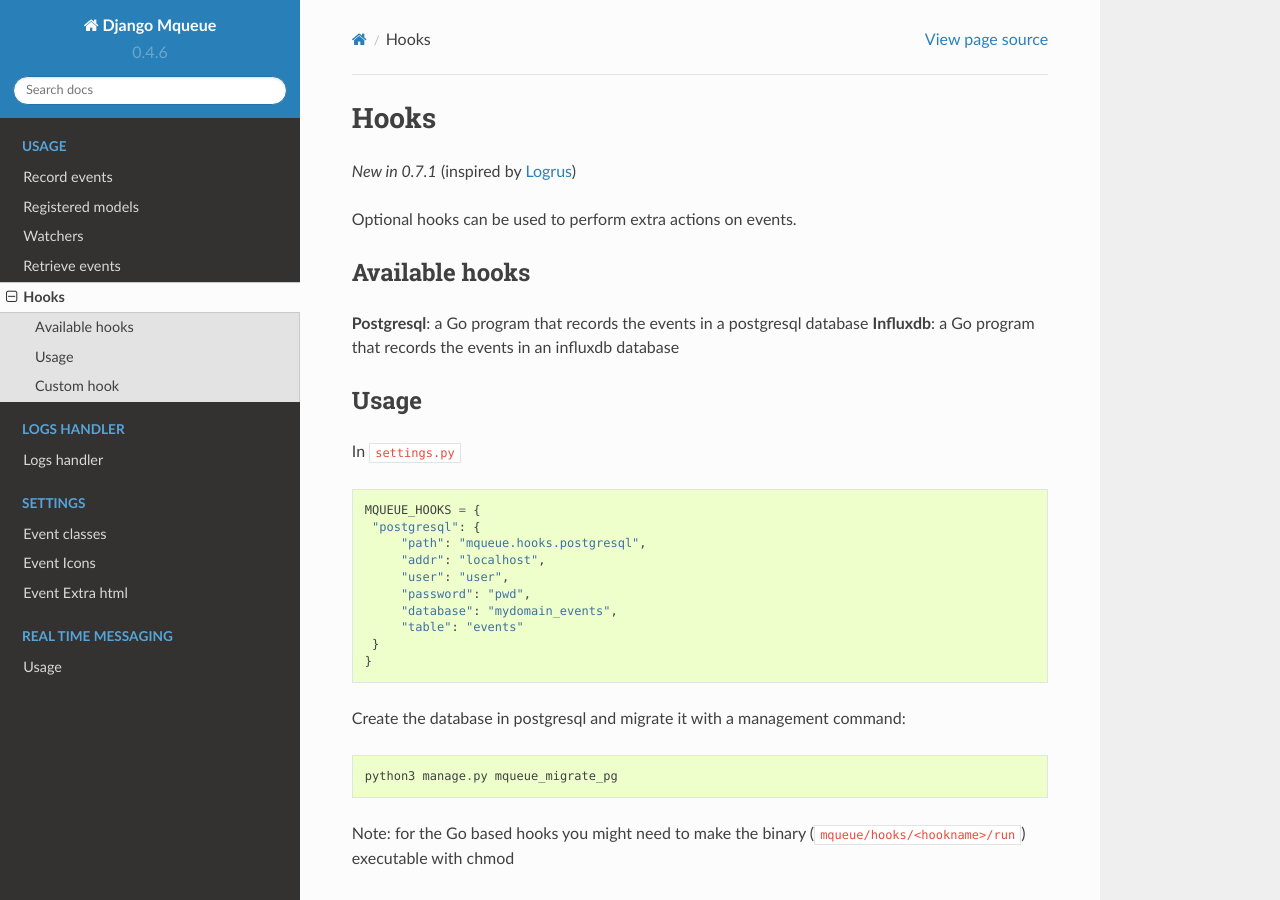
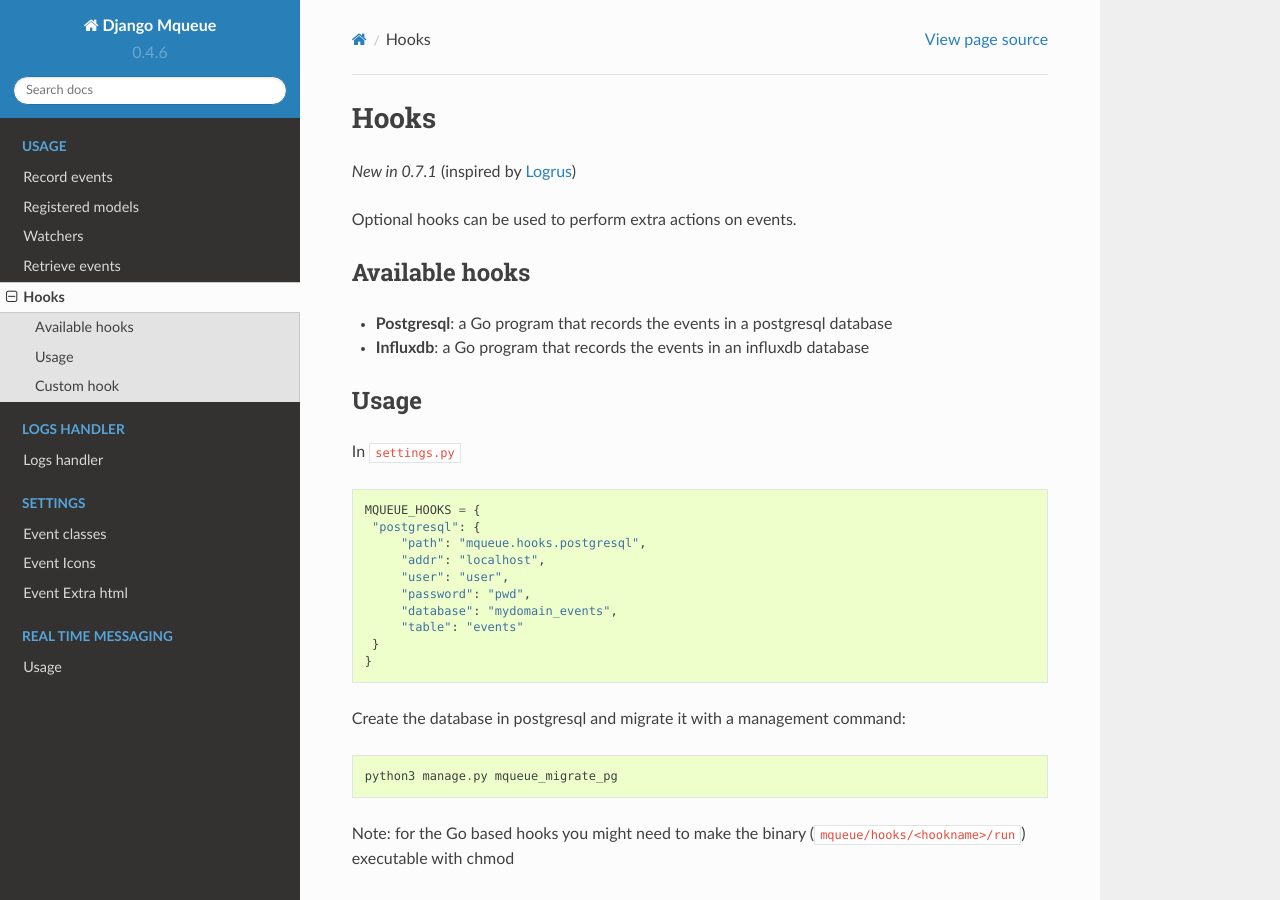
Before and after one commit to synw/django-mqueue, a Sphinx documentation site: the page built from docs/usage/hooks.rst, in a window 1280 px wide and 900 px high. Built offline with Sphinx 7.4.7 and the Read the Docs theme 2.0.0, drawn with Linux system fonts in a browser that asks for light colours.

Commit message:
Correction in docs

```diff
--- a/docs/usage/hooks.rst
+++ b/docs/usage/hooks.rst
@@ -8,8 +8,8 @@ Optional hooks can be used to perform extra actions on events.
 Available hooks
 ---------------
 
-**Postgresql**: a Go program that records the events in a postgresql database
-**Influxdb**: a Go program that records the events in an influxdb database
+- **Postgresql**: a Go program that records the events in a postgresql database
+- **Influxdb**: a Go program that records the events in an influxdb database
 
 Usage
 -----
```
